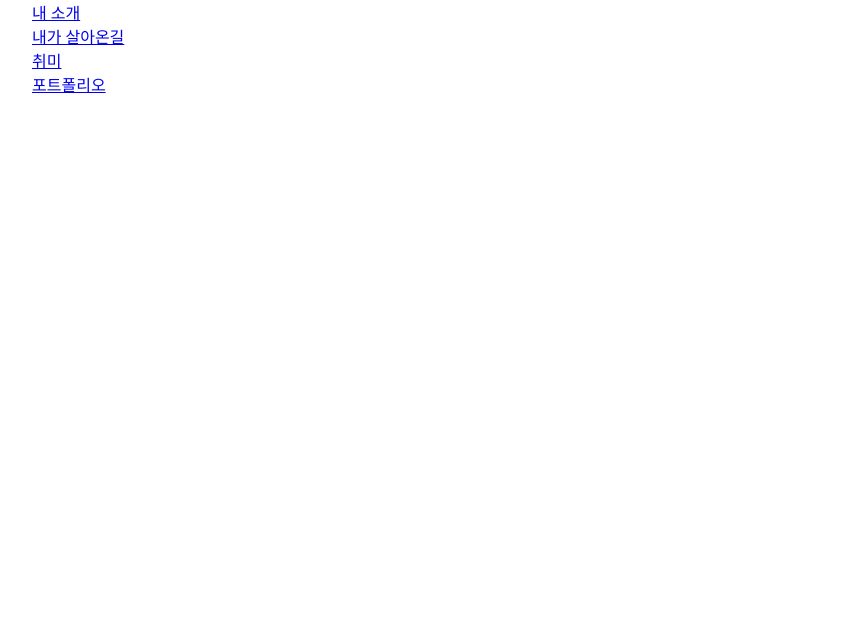
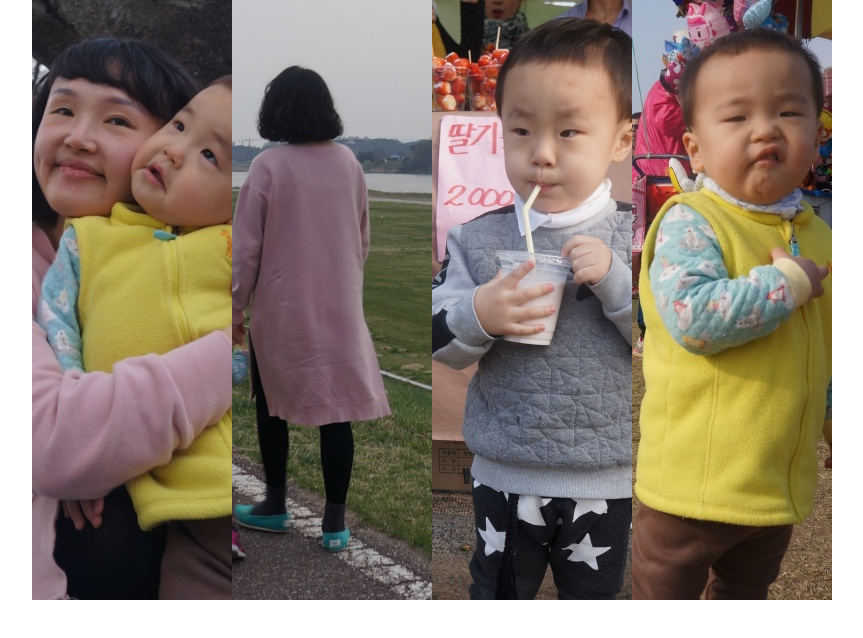
Before and after one commit to dosubeen/dosubeen.github.io, a plain HTML site: page index2.html in a window 1280 px wide. Shown: the whole page, without its empty margins (208-1071 px from the left). Drawn offline with Linux system fonts and the light colour scheme.

Commit message:
menu image add

```diff
--- a/index2.html
+++ b/index2.html
@@ -4,7 +4,7 @@
     <meta charset="UTF-8">
     <title>DoSuBeen's Homepage</title>
     <style>
-        .accordian li { float:left; }
+        .accordion li { float:left; width: 200px; height: 600px; text-align: center; background-color: aqua; overflow: hidden; }
         body,div,dl,dt,dd,ul,ol,li,h1,h2,h3,h4,h5,h6,pre,form,fieldset,input,button,textarea,p,blockquote,th,td{margin:0;padding:0}
         ul,ol{list-style:none}
 
@@ -14,10 +14,10 @@
 
 <div style="width:800px; margin:0 auto;">
     <ul class="accordion">
-        <li><a href="introduce.html">내 소개</a></li>
-        <li><a href="history.html">내가 살아온길</a></li>
-        <li><a href="hobby.html">취미</a></li>
-        <li><a href="portfolio.html">포트폴리오</a></li>
+        <li><a href="introduce.html"><img src="images/introduce.jpeg"> 내 소개</a></li>
+        <li><a href="history.html"><img src="images/history.jpeg">내가 살아온길</a></li>
+        <li><a href="hobby.html"><img src="images/hobby.jpeg">취미</a></li>
+        <li><a href="portfolio.html"><img src="images/portfolio.jpeg">포트폴리오</a></li>
     </ul>
 </div>
 
```
Also changed, not shown: images/history.jpeg (added), images/hobby.jpeg (added), images/introduce.jpeg (added), images/portfolio.jpeg (added).
